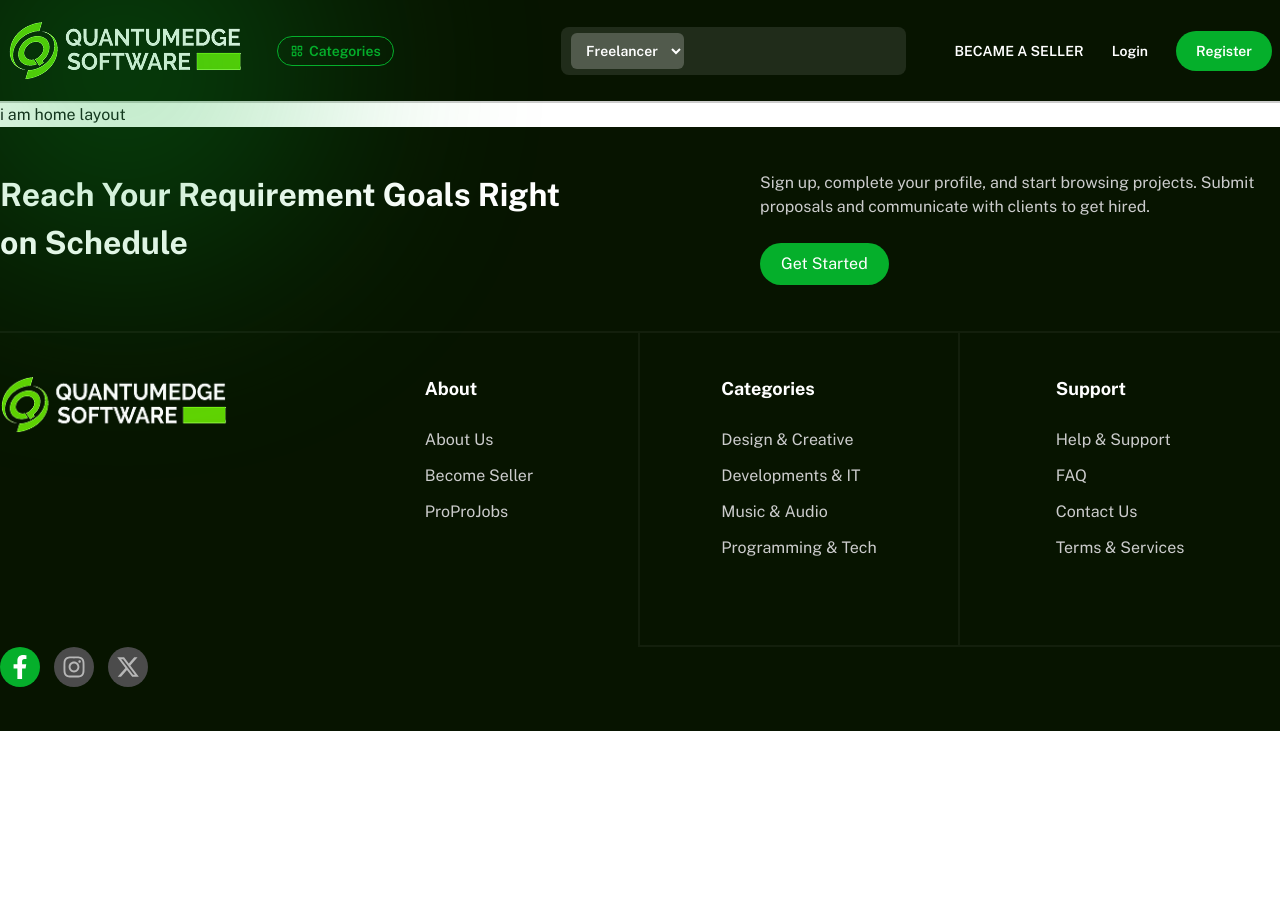
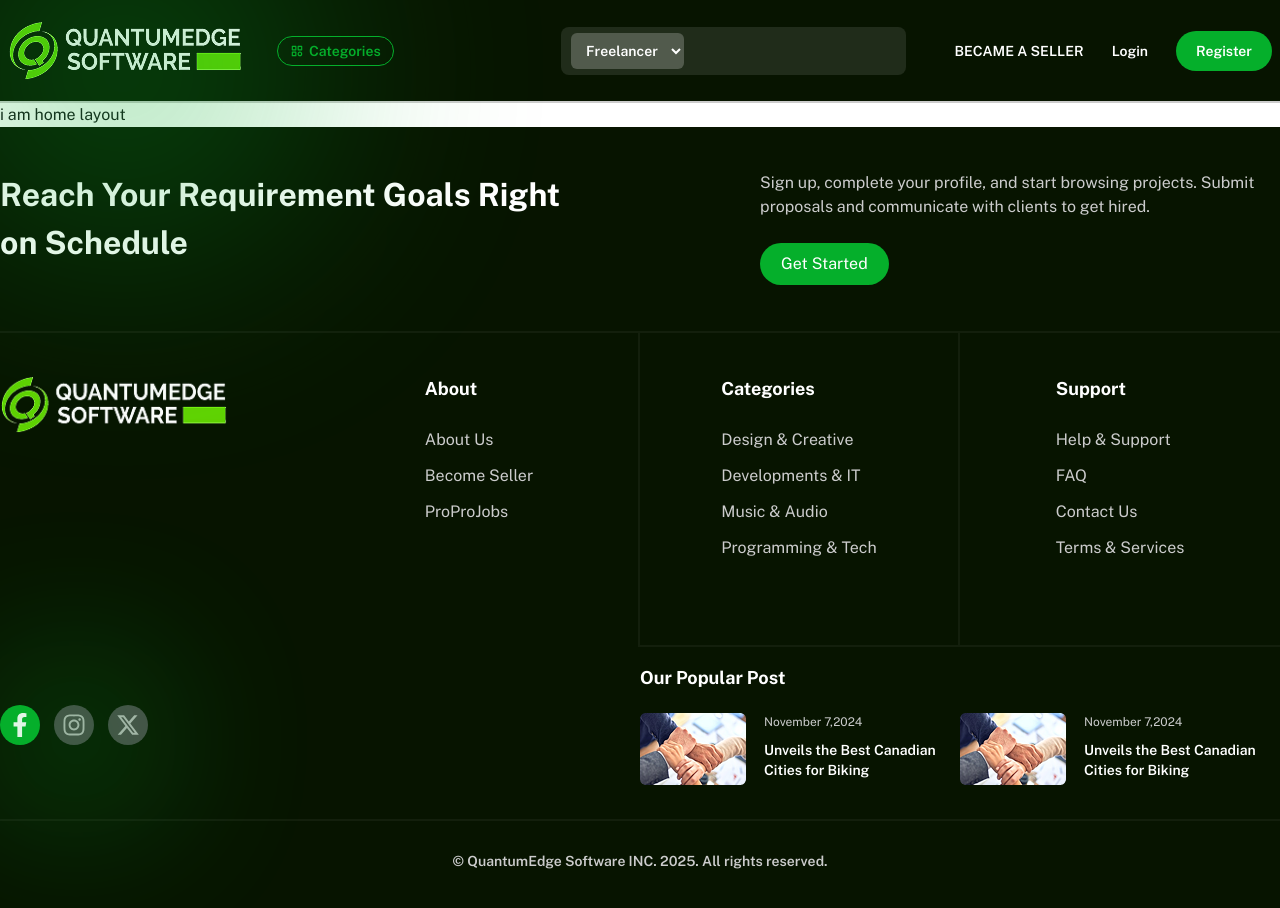
Before and after one commit to arafat22184/Quantumedge-Software-Frontend, a React (Vite) app: page / in a window 1280 px wide. Shown: the top 908 px of the page. Before the commit the page ends 800 px from the top, so only its background shows below. Built offline with nearby package versions, Linux system fonts and the light colour scheme.

Commit message:
added social icons popular post and flare onto footer

```diff
--- a/src/components/Footer.jsx
+++ b/src/components/Footer.jsx
@@ -3,6 +3,8 @@ import logo from "../assets/logo.png";
 import { Link } from "react-router";
 import { FaFacebookF, FaInstagram } from "react-icons/fa";
 import { FaXTwitter } from "react-icons/fa6";
+import footerImage from "../assets/footerImage.png";
+
 const Footer = () => {
   return (
     <footer className="bg-[#071400] py-11">
@@ -95,9 +97,9 @@ const Footer = () => {
         </div>
 
         {/* Social-Media Icon & Latest Posts */}
-        <div>
+        <div className="grid grid-cols-2 items-center mt-[17px] pb-[34px] border-b-2 border-[#CCCCCC]/6">
           {/* Social-Media Icons */}
-          <div className="flex gap-[14px]">
+          <div className="flex gap-[14px] relative">
             <a
               className="rounded-full w-10 h-10 bg-[#05AF2B] text-white flex items-center justify-center"
               href="https://www.facebook.com/"
@@ -119,8 +121,47 @@ const Footer = () => {
             >
               <FaXTwitter size={24} />
             </a>
+
+            {/* Flare effect */}
+            <div className="absolute inset-0 -top-4 left-4 pointer-events-none">
+              <div className="absolute w-[120px] h-[100px] bg-[#05AF2B] opacity-80 blur-[90px] rounded-full"></div>
+            </div>
+          </div>
+
+          {/* Latest Posts */}
+          <div>
+            <h1 className="text-lg text-white font-bold mb-[21px]">
+              Our Popular Post
+            </h1>
+            <div className="flex">
+              {/* 1st popular post */}
+              <div className="flex gap-[18px]">
+                <img src={footerImage} alt="Popular post" />
+                <div className="space-y-[9px]">
+                  <p className="text-[#CCCCCC] text-[12px]">November 7,2024</p>
+                  <h4 className="text-white text-sm font-semibold">
+                    Unveils the Best Canadian Cities for Biking
+                  </h4>
+                </div>
+              </div>
+
+              {/* 2nd Popular post */}
+              <div className="flex gap-[18px]">
+                <img src={footerImage} alt="Popular post" />
+                <div className="space-y-[9px]">
+                  <p className="text-[#CCCCCC] text-[12px]">November 7,2024</p>
+                  <h4 className="text-white text-sm font-semibold">
+                    Unveils the Best Canadian Cities for Biking
+                  </h4>
+                </div>
+              </div>
+            </div>
           </div>
         </div>
+
+        <p className="text-center text-[#CCCCCC] font-semibold text-sm pt-[30px]">
+          &copy; QuantumEdge Software INC. 2025. All rights reserved.
+        </p>
       </div>
     </footer>
   );
--- a/src/layouts/MainLayout.jsx
+++ b/src/layouts/MainLayout.jsx
@@ -6,7 +6,7 @@ import Footer from "../components/Footer";
 const MainLayout = () => {
   return (
     <div className="relative">
-      <header className="bg-[#071400] sticky top-0 z-50 border-b-2 border-[#CCCCCC]">
+      <header className="bg-[#071400] border-b-2 border-[#CCCCCC]">
         <Navbar></Navbar>
         {/* Flare effect */}
         <div className="absolute inset-0 -left-20 -top-28 pointer-events-none">
```
Also changed, not shown: src/assets/footerImage.png (added).
